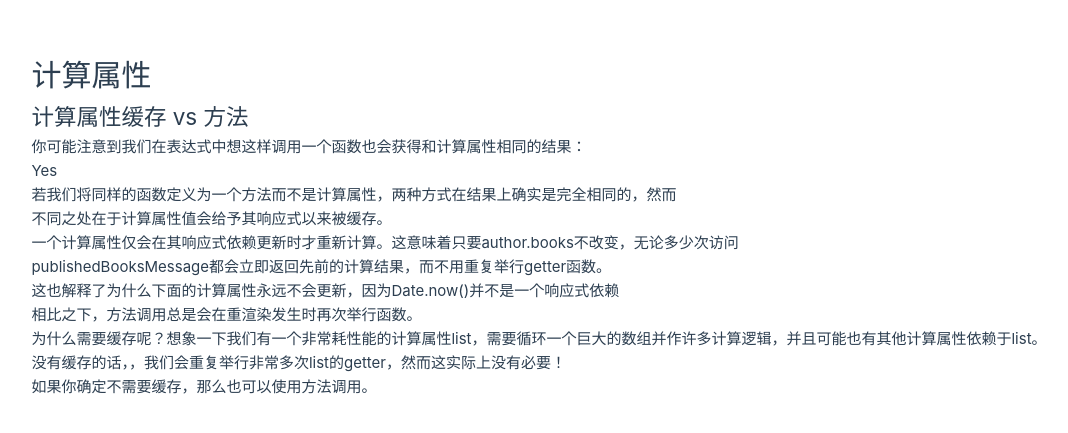
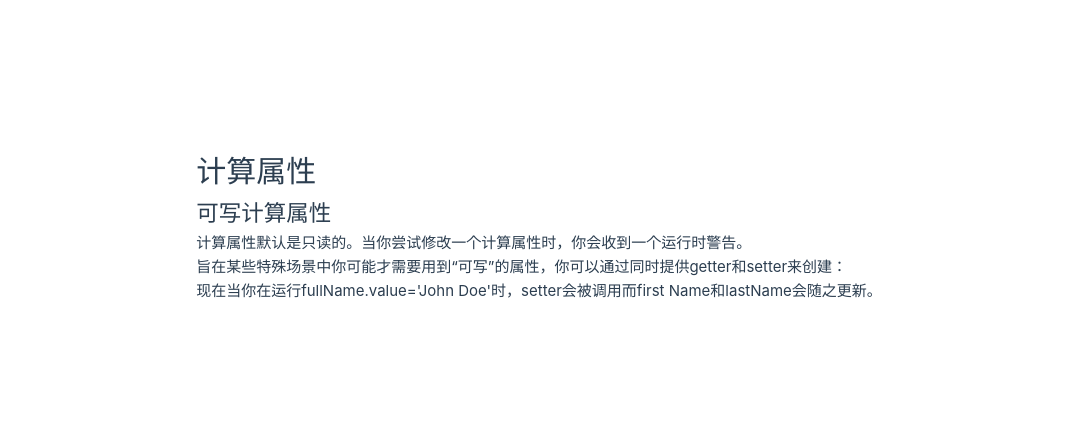
Before and after one commit to ShenlongDev/vue_xx, a Vue app: page / in a window 1280 px wide. Shown: the part 175-608 px from the top of the page, without its empty margins (101-1169 px from the left). Built offline with nearby package versions, Linux system fonts and the light colour scheme.

Commit message:
可写计算属性

```diff
--- a/src/MyApp.vue
+++ b/src/MyApp.vue
@@ -1,42 +1,28 @@
 <script setup>
-import { reactive, computed } from 'vue'
+import { ref, computed } from 'vue'
 
-const author = reactive({
-  name: 'John Doe',
-  books: [
-    'Vue 2 - Advanced Guide',
-    'Vue 3 - Basic Guide',
-    'Vue 4 - The Mystery'
-  ]
+const firstName = ref('John')
+const lastName = ref('Doe')
+
+const fullName = computed({
+  // getter
+  get() {
+    return firstName.value + ' ' + lastName.value
+  },
+  // setter
+  set(newValue) {
+    // 注意：我们这里使用的是解构赋值语法
+    [firstName.value, lastName.value] = newValue.split(' ')
+  }
 })
-
-// 一个计算属性 ref
-const publishedBooksMessage = computed(() => {
-  return author.books.length > 0 ? 'Yes' : 'No'
-})
-
-// 组件中
-function calculatedBooksMessage() {
-  return author.books.length > 0 ? 'Yes' : 'No'
-}
-
-const now = computed(() => Date.now())
 </script>
 
 <template>
   <h1>计算属性</h1>
-  <h2>计算属性缓存 vs 方法</h2>
-  <p>你可能注意到我们在表达式中想这样调用一个函数也会获得和计算属性相同的结果：</p>
-  <p>{{ calculatedBooksMessage() }}</p>
-  <p>若我们将同样的函数定义为一个方法而不是计算属性，两种方式在结果上确实是完全相同的，然而</p>
-  <p>不同之处在于计算属性值会给予其响应式以来被缓存。</p>
-  <p>一个计算属性仅会在其响应式依赖更新时才重新计算。这意味着只要author.books不改变，无论多少次访问</p>
-  <p>publishedBooksMessage都会立即返回先前的计算结果，而不用重复举行getter函数。</p>
-  <p>这也解释了为什么下面的计算属性永远不会更新，因为Date.now()并不是一个响应式依赖</p>
-  <p>相比之下，方法调用总是会在重渲染发生时再次举行函数。</p>
-  <p>为什么需要缓存呢？想象一下我们有一个非常耗性能的计算属性list，需要循环一个巨大的数组并作许多计算逻辑，并且可能也有其他计算属性依赖于list。</p>
-  <p>没有缓存的话，，我们会重复举行非常多次list的getter，然而这实际上没有必要！</p>
-  <p>如果你确定不需要缓存，那么也可以使用方法调用。</p>
+  <h2>可写计算属性</h2>
+  <p>计算属性默认是只读的。当你尝试修改一个计算属性时，你会收到一个运行时警告。</p>
+  <p>旨在某些特殊场景中你可能才需要用到“可写”的属性，你可以通过同时提供getter和setter来创建：</p>
+  <p>现在当你在运行fullName.value='John Doe'时，setter会被调用而first Name和lastName会随之更新。</p>
 </template>
 
 <style scoped></style>
```
